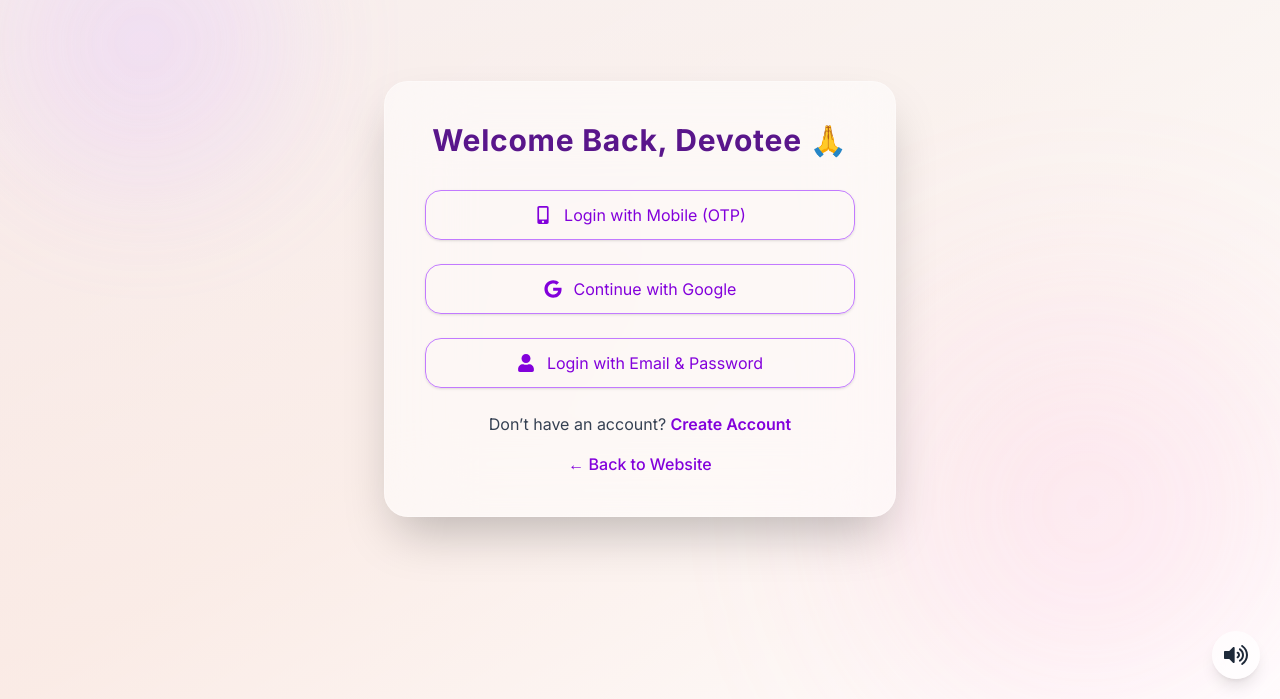
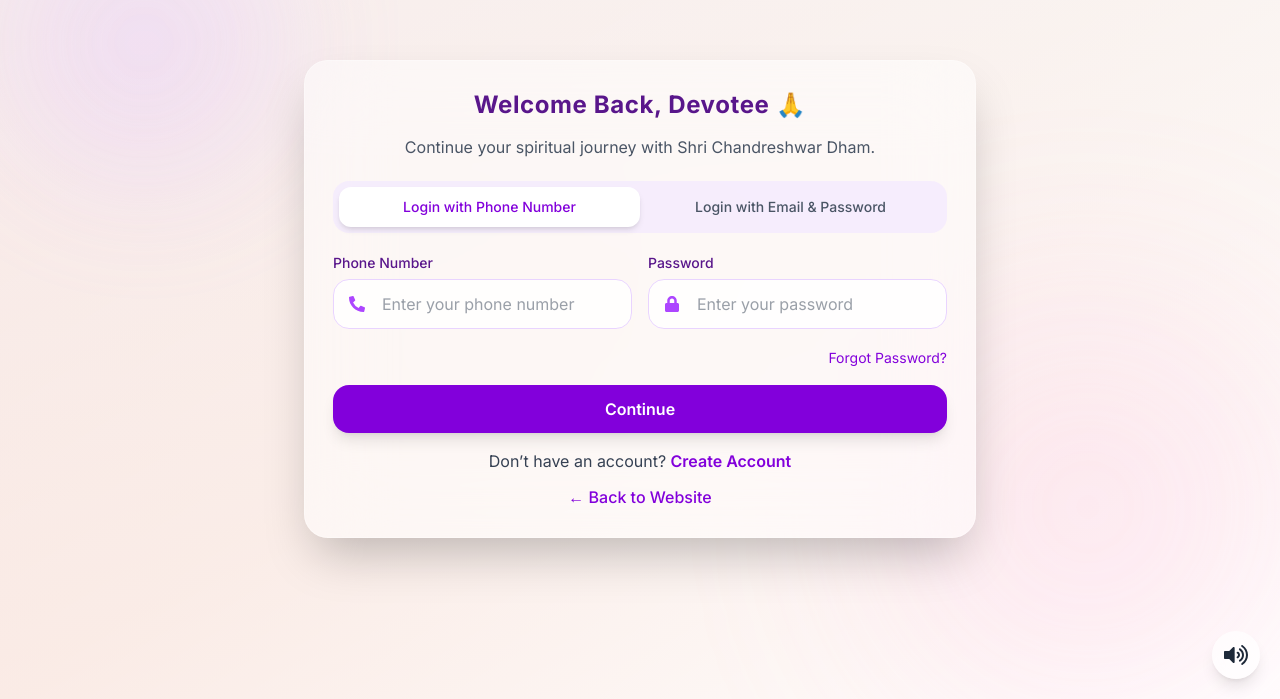
Before and after one commit to PathakAnshika/ShivTempleWebsite, a Next.js app: page /DevoteeCorner/login in a window 1280 px wide. Shown: the part 101-800 px from the top of the page. Built offline with nearby package versions, Linux system fonts and the light colour scheme.

Commit message:
Upgrade Next.js to fix security vulnerability

```diff
--- a/app/DevoteeCorner/login/page.jsx
+++ b/app/DevoteeCorner/login/page.jsx
@@ -1,92 +1,402 @@
 "use client";
 
-import { FaGoogle, FaMobileAlt, FaUser } from "react-icons/fa";
+import {
+  FaPhoneAlt,
+  FaEnvelope,
+  FaLock,
+} from "react-icons/fa";
+
 import { motion } from "framer-motion";
 import Link from "next/link";
 import { useRouter } from "next/navigation";
+import { useState } from "react";
 
 export default function LoginPage() {
+
   const router = useRouter();
 
+  const [loginType, setLoginType] = useState("phone");
+
   return (
-    <section className="min-h-screen flex items-center justify-center bg-gradient-to-br from-purple-300/20 via-purple-100/40 to-white relative overflow-hidden">
+
+    <section className="
+      min-h-screen
+      flex items-center justify-center
+      bg-gradient-to-br
+      from-purple-300/20
+      via-purple-100/40
+      to-white
+      relative overflow-hidden
+      px-4
+    ">
 
       {/* Soft Floating Blobs */}
-      <div className="absolute top-0 left-0 w-72 h-72 bg-purple-300/30 blur-3xl rounded-full animate-pulse"></div>
-      <div className="absolute bottom-0 right-0 w-96 h-96 bg-pink-300/30 blur-[120px] rounded-full animate-pulse"></div>
+      <div className="
+        absolute top-0 left-0
+        w-72 h-72
+        bg-purple-300/30
+        blur-3xl
+        rounded-full
+        animate-pulse
+      "></div>
+
+      <div className="
+        absolute bottom-0 right-0
+        w-96 h-96
+        bg-pink-300/30
+        blur-[120px]
+        rounded-full
+        animate-pulse
+      "></div>
 
       {/* LOGIN CARD */}
       <motion.div
         initial={{ opacity: 0, y: 50 }}
         animate={{ opacity: 1, y: 0 }}
         transition={{ duration: 0.7 }}
-        className="bg-white/50 backdrop-blur-2xl p-10 rounded-3xl shadow-2xl border border-white/30 w-full max-w-lg z-10"
+        className="
+          bg-white/50
+          backdrop-blur-2xl
+          p-6 md:p-7
+          rounded-3xl
+          shadow-2xl
+          border border-white/30
+          w-full
+          max-w-2xl
+          z-10
+        "
       >
+
         {/* Header */}
         <motion.h2
           initial={{ opacity: 0, y: -10 }}
           animate={{ opacity: 1, y: 0 }}
           transition={{ delay: 0.3 }}
-          className="text-3xl font-bold text-center text-purple-900 mb-8 tracking-wide"
+          className="
+            text-2xl
+            font-bold
+            text-center
+            text-purple-900
+            mb-3
+            tracking-wide
+          "
         >
           Welcome Back, Devotee 🙏
         </motion.h2>
 
-        <div className="space-y-6">
+        <p className="
+          text-center
+          text-gray-600
+          mb-5
+          leading-7
+        ">
+          Continue your spiritual journey with
+          Shri Chandreshwar Dham.
+        </p>
 
-          {/* LOGIN WITH MOBILE */}
+        {/* LOGIN TYPE SWITCH */}
+        <div className="
+          flex
+          bg-purple-100/70
+          p-1.5
+          rounded-2xl
+          mb-5
+        ">
+
+          <button
+            onClick={() => setLoginType("phone")}
+            className={`
+              flex-1
+              py-2.5
+              rounded-xl
+              text-sm
+              font-medium
+              transition-all
+
+              ${
+                loginType === "phone"
+                  ? "bg-white text-purple-700 shadow-md"
+                  : "text-gray-600"
+              }
+            `}
+          >
+            Login with Phone Number
+          </button>
+
+          <button
+            onClick={() => setLoginType("email")}
+            className={`
+              flex-1
+              py-2.5
+              rounded-xl
+              text-sm
+              font-medium
+              transition-all
+
+              ${
+                loginType === "email"
+                  ? "bg-white text-purple-700 shadow-md"
+                  : "text-gray-600"
+              }
+            `}
+          >
+            Login with Email & Password
+          </button>
+
+        </div>
+
+        {/* FORM */}
+        <div className="grid md:grid-cols-2 gap-4">
+
+          {/* PHONE LOGIN */}
+          {loginType === "phone" && (
+            <>
+
+              {/* Phone Number */}
+              <div>
+
+                <label className="
+                  block
+                  text-sm
+                  font-medium
+                  text-purple-900
+                  mb-1.5
+                ">
+                  Phone Number
+                </label>
+
+                <div className="relative">
+
+                  <FaPhoneAlt className="
+                    absolute left-4 top-1/2
+                    -translate-y-1/2
+                    text-purple-500
+                  " />
+
+                  <input
+                    type="tel"
+                    placeholder="Enter your phone number"
+                    className="
+                      w-full
+                      pl-12 pr-4 py-3
+                      rounded-2xl
+                      border border-purple-200
+                      bg-white/80
+                      text-gray-700
+                      outline-none
+                      focus:ring-2 focus:ring-purple-300
+                    "
+                  />
+
+                </div>
+
+              </div>
+
+              {/* Password */}
+              <div>
+
+                <label className="
+                  block
+                  text-sm
+                  font-medium
+                  text-purple-900
+                  mb-1.5
+                ">
+                  Password
+                </label>
+
+                <div className="relative">
+
+                  <FaLock className="
+                    absolute left-4 top-1/2
+                    -translate-y-1/2
+                    text-purple-500
+                  " />
+
+                  <input
+                    type="password"
+                    placeholder="Enter your password"
+                    className="
+                      w-full
+                      pl-12 pr-4 py-3
+                      rounded-2xl
+                      border border-purple-200
+                      bg-white/80
+                      text-gray-700
+                      outline-none
+                      focus:ring-2 focus:ring-purple-300
+                    "
+                  />
+
+                </div>
+
+              </div>
+
+            </>
+          )}
+
+          {/* EMAIL LOGIN */}
+          {loginType === "email" && (
+            <>
+
+              {/* Email */}
+              <div>
+
+                <label className="
+                  block
+                  text-sm
+                  font-medium
+                  text-purple-900
+                  mb-1.5
+                ">
+                  Email Address
+                </label>
+
+                <div className="relative">
+
+                  <FaEnvelope className="
+                    absolute left-4 top-1/2
+                    -translate-y-1/2
+                    text-purple-500
+                  " />
+
+                  <input
+                    type="email"
+                    placeholder="Enter your email address"
+                    className="
+                      w-full
+                      pl-12 pr-4 py-3
+                      rounded-2xl
+                      border border-purple-200
+                      bg-white/80
+                      text-gray-700
+                      outline-none
+                      focus:ring-2 focus:ring-purple-300
+                    "
+                  />
+
+                </div>
+
+              </div>
+
+              {/* Password */}
+              <div>
+
+                <label className="
+                  block
+                  text-sm
+                  font-medium
+                  text-purple-900
+                  mb-1.5
+                ">
+                  Password
+                </label>
+
+                <div className="relative">
+
+                  <FaLock className="
+                    absolute left-4 top-1/2
+                    -translate-y-1/2
+                    text-purple-500
+                  " />
+
+                  <input
+                    type="password"
+                    placeholder="Enter your password"
+                    className="
+                      w-full
+                      pl-12 pr-4 py-3
+                      rounded-2xl
+                      border border-purple-200
+                      bg-white/80
+                      text-gray-700
+                      outline-none
+                      focus:ring-2 focus:ring-purple-300
+                    "
+                  />
+
+                </div>
+
+              </div>
+
+            </>
+          )}
+
+          {/* Forgot Password */}
+          <div className="
+            text-right
+            md:col-span-2
+          ">
+
+            <button className="
+              text-sm
+              text-purple-700
+              hover:underline
+            ">
+              Forgot Password?
+            </button>
+
+          </div>
+
+          {/* Continue Button */}
           <motion.button
             whileHover={{ scale: 1.02 }}
             whileTap={{ scale: 0.97 }}
-            onClick={() => router.push("/DevoteeCorner/login-mobile")}
-            className="w-full flex items-center justify-center gap-3 border border-purple-400 text-purple-700 py-3 rounded-2xl hover:bg-purple-100 transition-all shadow-sm"
+            className="
+              md:col-span-2
+              w-full
+              py-3
+              rounded-2xl
+              bg-purple-700
+              hover:bg-purple-800
+              text-white
+              font-semibold
+              shadow-lg
+              transition-all
+            "
           >
-            <FaMobileAlt className="text-lg" />
-            Login with Mobile (OTP)
+            Continue
           </motion.button>
 
-          {/* LOGIN WITH GOOGLE */}
-          <motion.button
-            whileHover={{ scale: 1.02 }}
-            whileTap={{ scale: 0.97 }}
-            onClick={() => alert("Google OAuth Add karenge")}
-            className="w-full flex items-center justify-center gap-3 border border-purple-400 text-purple-700 py-3 rounded-2xl hover:bg-purple-100 transition-all shadow-sm"
-          >
-            <FaGoogle className="text-lg" />
-            Continue with Google
-          </motion.button>
-
-          {/* LOGIN WITH EMAIL/PASSWORD */}
-          <motion.button
-            whileHover={{ scale: 1.02 }}
-            whileTap={{ scale: 0.97 }}
-            onClick={() => router.push("/DevoteeCorner/login-credentials")}
-            className="w-full flex items-center justify-center gap-3 border border-purple-400 text-purple-700 py-3 rounded-2xl hover:bg-purple-100 transition-all shadow-sm"
-          >
-            <FaUser className="text-lg" />
-            Login with Email & Password
-          </motion.button>
         </div>
 
         {/* Sign Up */}
-        <p className="text-center text-gray-700 mt-6">
+        <p className="
+          text-center
+          text-gray-700
+          mt-4
+        ">
           Don’t have an account?{" "}
+
           <Link
             href="/DevoteeCorner/register"
-            className="text-purple-700 font-semibold hover:underline"
+            className="
+              text-purple-700
+              font-semibold
+              hover:underline
+            "
           >
             Create Account
           </Link>
+
         </p>
 
         {/* Back */}
         <button
           onClick={() => router.push("/")}
-          className="mt-4 w-full text-purple-700 hover:underline font-medium"
+          className="
+            mt-3
+            w-full
+            text-purple-700
+            hover:underline
+            font-medium
+          "
         >
           ← Back to Website
         </button>
+
       </motion.div>
+
     </section>
   );
 }
--- a/app/DevoteeCorner/register-google/page.jsx
+++ b/app/DevoteeCorner/register-google/page.jsx
@@ -1,16 +1,135 @@
 "use client";
 
+import { FcGoogle } from "react-icons/fc";
+import { supabase } from "@/lib/supabaseClient";
+
+
 export default function RegisterGooglePage() {
+
+  const handleGoogleLogin = async () => {
+
+    const { error } = await supabase.auth.signInWithOAuth({
+      provider: "google",
+
+      options: {
+        redirectTo: "http://localhost:3000",
+      },
+    });
+
+    if (error) {
+      console.log(error.message);
+    }
+  };
+
   return (
-    <section className="min-h-screen flex items-center justify-center bg-purple-50">
-      <div className="bg-white p-8 rounded-xl shadow">
-        <h1 className="text-2xl font-bold text-purple-700 mb-3">
-          Google Signup
+    <section className="
+      min-h-screen
+      flex items-center justify-center
+      bg-[#f8f8f6]
+      px-6
+      relative overflow-hidden
+    ">
+
+      {/* Background Glow */}
+      <div className="
+        absolute -top-20 -left-20
+        w-72 h-72
+        bg-slate-200/40
+        rounded-full
+        blur-3xl
+      "></div>
+
+      <div className="
+        absolute -bottom-20 -right-20
+        w-80 h-80
+        bg-gray-200/40
+        rounded-full
+        blur-3xl
+      "></div>
+
+      {/* Card */}
+      <div className="
+        relative z-10
+        bg-white/90
+        backdrop-blur-xl
+        border border-gray-100
+        shadow-[0_20px_60px_rgba(0,0,0,0.08)]
+        rounded-[36px]
+        p-10 md:p-12
+        w-full
+        max-w-md
+        text-center
+      ">
+
+        {/* Icon */}
+        <div className="
+          w-20 h-20
+          rounded-full
+          bg-slate-100
+          flex items-center justify-center
+          mx-auto mb-8
+          text-4xl
+        ">
+          🔐
+        </div>
+
+        {/* Heading */}
+        <h1 className="
+          text-3xl md:text-4xl
+          font-bold
+          text-gray-900
+          mb-4
+        ">
+          Continue with Google
         </h1>
-        <p className="text-gray-600">
-          Google signup coming soon 🙏
+
+        {/* Subtitle */}
+        <p className="
+          text-gray-600
+          leading-8
+          text-base
+          mb-10
+        ">
+          Sign in securely using your Google account
+          to continue your spiritual journey with
+          Shri Chandreshwar Dham.
         </p>
+
+        {/* Google Button */}
+      <button
+  onClick={() => {
+    console.log("BUTTON CLICKED 😭");
+    handleGoogleLogin();
+  }}
+  className="
+    w-full
+    flex items-center justify-center gap-3
+    border border-purple-300
+    bg-white
+    text-purple-700
+    py-3 rounded-2xl
+    hover:bg-purple-50
+    transition-all
+    shadow-sm
+  "
+>
+  <FaGoogle className="text-lg" />
+
+  Continue with Google
+</button>
+        {/* Footer */}
+        <p className="
+          text-sm
+          text-slate-500
+          mt-8
+          leading-7
+        ">
+          By continuing, you agree to our
+          terms and privacy policy.
+        </p>
+
       </div>
+
     </section>
   );
 }
--- a/app/layout.tsx
+++ b/app/layout.tsx
@@ -1,12 +1,14 @@
 // app/layout.tsx
+
 import "./globals.css";
 import { Inter } from "next/font/google";
 import ShivAudio from "./components/ShivaAudio";
+import { GoogleOAuthProvider } from "@react-oauth/google";
 
 const inter = Inter({ subsets: ["latin"] });
 
 export const metadata = {
-  title: "Shree Krishna Mandir | Official Website",
+  title: "Shri Chandreshwar Dham | Official Website",
   description:
     "Experience peace, devotion, and spiritual connection at Shree Krishna Mandir.",
 };
@@ -16,24 +18,41 @@ export default function RootLayout({
 }: {
   children: React.ReactNode;
 }) {
+
   return (
+
     <html lang="en">
+
       <head>
+
         {/* Razorpay Checkout Script */}
         <script
           src="https://checkout.razorpay.com/v1/checkout.js"
           async
         ></script>
+
       </head>
+
       <body
         className={`${inter.className} bg-gradient-to-b from-yellow-50 to-orange-100 text-gray-900`}
       >
-        {/* 🎵 Continuous devotional audio */}
-        <ShivAudio />
 
-        {/* 🌸 Page Content */}
-        <main className="min-h-screen">{children}</main>
+        <GoogleOAuthProvider
+          clientId="YOUR_GOOGLE_CLIENT_ID"
+        >
+
+          {/* 🎵 Continuous devotional audio */}
+          <ShivAudio />
+
+          {/* 🌸 Page Content */}
+          <main className="min-h-screen">
+            {children}
+          </main>
+
+        </GoogleOAuthProvider>
+
       </body>
+
     </html>
   );
 }
--- a/package.json
+++ b/package.json
@@ -8,6 +8,8 @@
     "start": "next start"
   },
   "dependencies": {
+    "@react-oauth/google": "^0.13.5",
+    "@supabase/auth-helpers-nextjs": "^0.15.0",
     "@supabase/supabase-js": "^2.103.0",
     "bcryptjs": "^3.0.2",
     "body-parser": "^2.2.0",
```
Also changed, not shown: app/api/auth/next-auth/route.js (deleted, +0 -48 lines), lib/supabase.js (+6 -6 lines), 1 other file (tests, documents, lock files or other folders).
